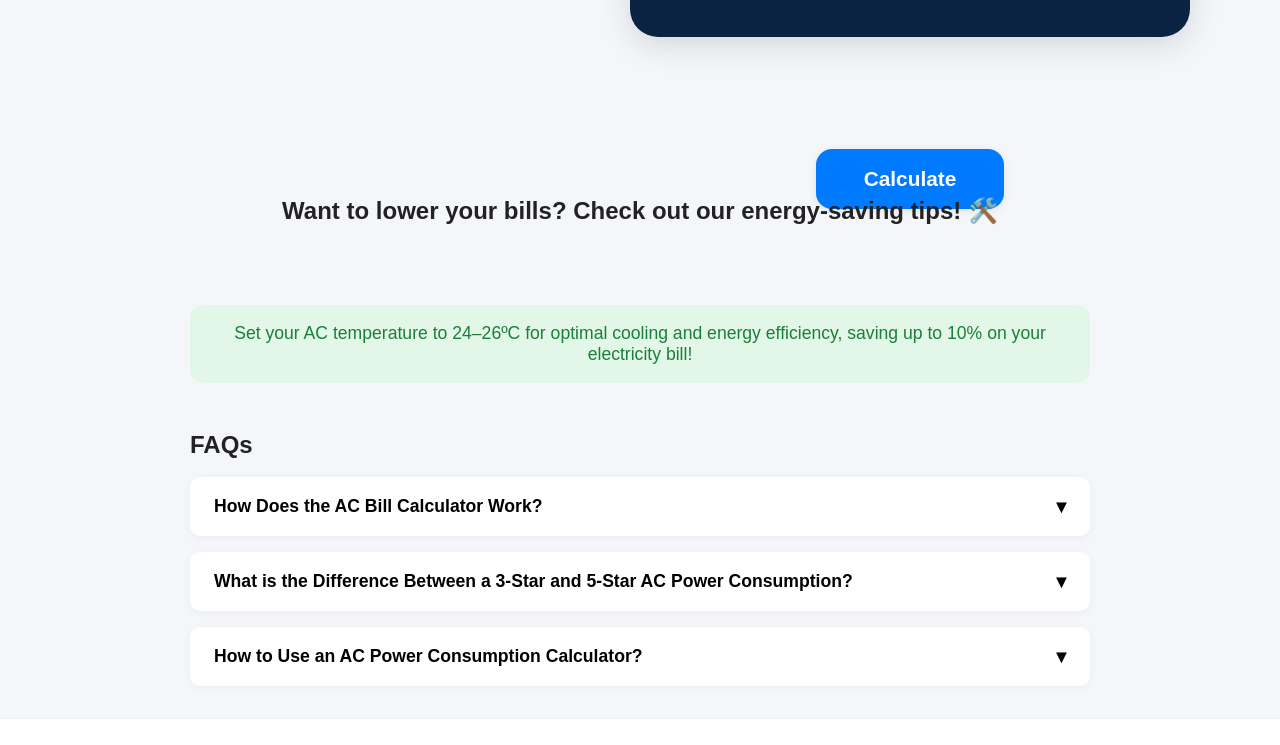
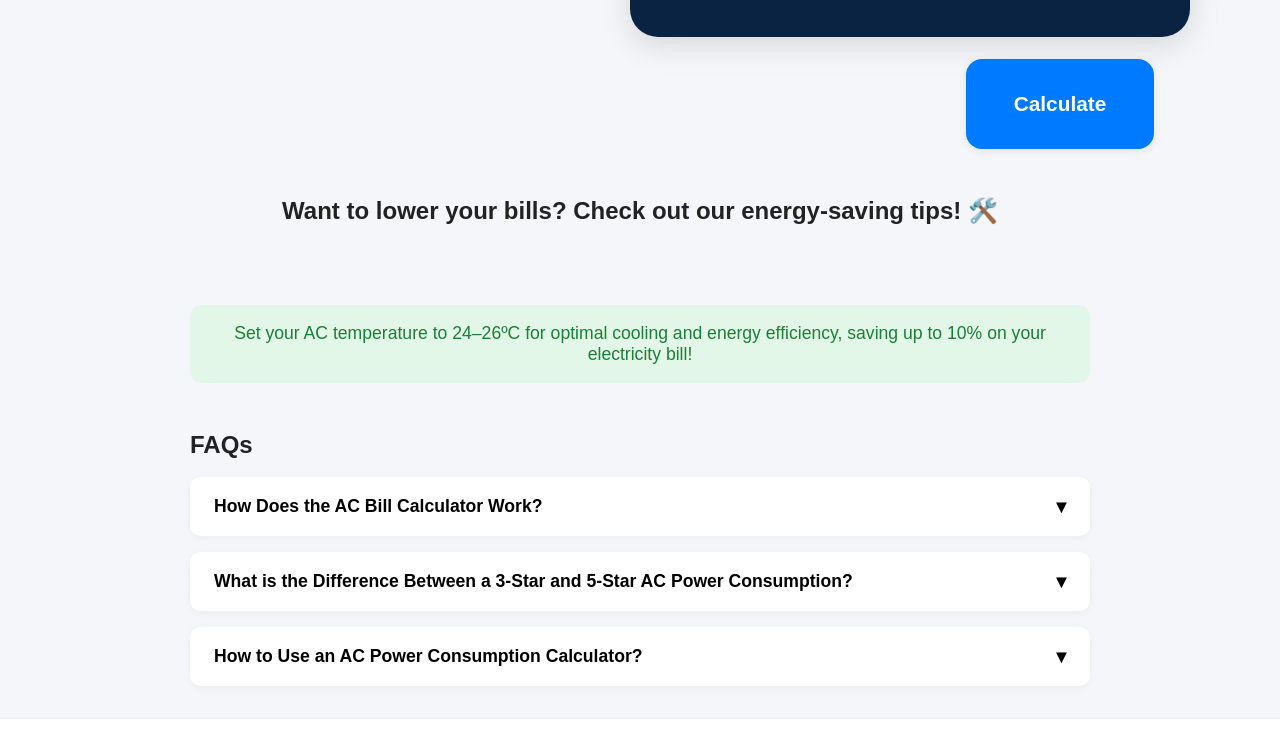
Before and after one commit to priteekhaire/Website-Development, a plain HTML site: page index.html in a window 1280 px wide. Shown: the part 1041-1786 px from the top of the page. Drawn offline with Linux system fonts and the light colour scheme.

Commit message:
Update style.css

```diff
--- a/style.css
+++ b/style.css
@@ -640,6 +640,8 @@ input[type="range"] {
   cursor: pointer;
   box-shadow: 0 2px 8px rgba(0,0,0,0.08);
   transition: background 0.2s;
+  margin-top: -90px;
+  margin-right: -300px;
 }
 
 .calculate-btn:hover {
```
